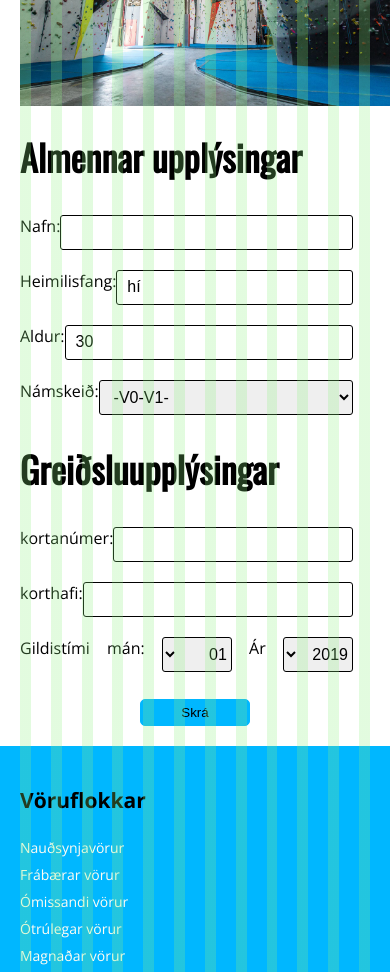
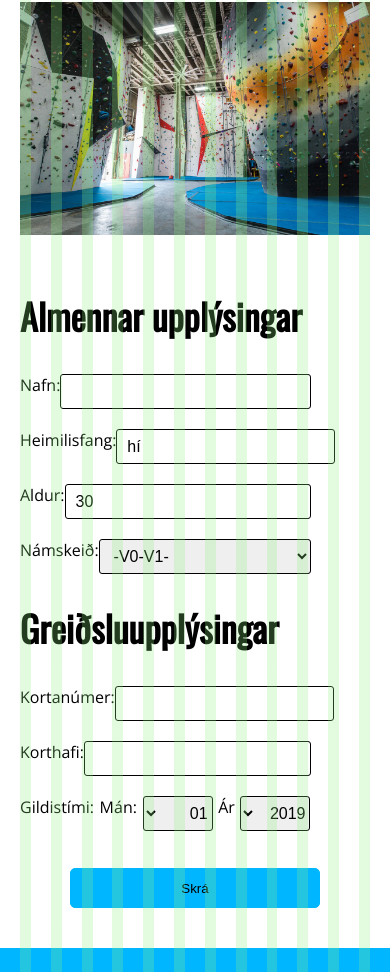
Before and after one commit to viktorgiz/Storaverkefnid, a plain HTML site: page Course.html in a window 390 px wide. Shown: the part 600-1572 px from the top of the page. Drawn offline with nearby package versions, Linux system fonts and the light colour scheme.

Commit message:
Add files via upload

```diff
--- a/Course.html
+++ b/Course.html
@@ -66,7 +66,7 @@
 
           <div class="col__form">
                   <label class="label__namskeid" for="Námskeið">Námskeið:</label>
-                  <select name="V0-V1" id="V0-V1">
+                  <select class="Select__namskeid name="V0-V1" id="V0-V1">
                   <option value=>-V0-V1-</option>
                   <option value= "V2-V4" > V2-V4 </option>
                   <option value= "V5-V7" > V5-V7 </option>
@@ -91,20 +91,20 @@
 
           <h3> Greiðsluupplýsingar</h3>
           <div class=" col__form">
-            <p class="AlmUppl__p">kortanúmer:</p>
+            <p class="AlmUppl__p">Kortanúmer:</p>
             <input class="input__staekka" type="text"
                       id = "Fjöldi"
                       value=" " />
         </div>
         <div class=" col__form">
-          <p class="AlmUppl__p">korthafi:</p>
+          <p class="AlmUppl__p">Korthafi:</p>
           <input class="input__staekka" type="text"
                     id = "Fjöldi"
                     value=" " />
       </div>
       <div class="col__form flex__gildis">
-          <p>Gildistími</p>
-              <label for="Mán">mán:</label>
+          <p>Gildistími:</p>
+              <label for="Mán">Mán:</label>
                 <select class="label__Gildis" name="Gildistími" id="Gildistími">
                   <option value=>01</option>
                   <option value= "01" > 02 </option>
@@ -142,7 +142,7 @@
         <div class="grid__row">
           <button>Skrá</button>
         </div>
-        <div class="grid__col"></div>  <!-- Verður að vera -->
+        <div class="row"></div>  <!-- Verður að vera -->
       </div>
     </div>
   </main>
@@ -190,6 +190,9 @@
           </ul>
         </div>
       </div>
+      <div>
+          <p class="Corporate__Prilihusid">© 2019 Prílihúsið</p>
+      </div>
     </div>
   </footer>
 </body>
--- a/Forsida.css
+++ b/Forsida.css
@@ -19,8 +19,9 @@
     width:250px;
     height:40px;
   }
-  .grid__row{
-    padding-bottom:40px;
+
+  .grid__col{
+    margin-bottom:0px;
   }
   @media(max-width:1000px){
     .right__col{
@@ -31,18 +32,21 @@
   }
 
   @media(max-width:700px){
-    .grid__col{
+    main .grid__col{
         width:100%;
+        margin-bottom:40px;
 
     /* header{} */
     /* footer{} */
     }
-    .grid__row {
+    main .grid__row {
         display: flex;
         flex-direction: column;
         margin-left: -10px;
         margin-right: -10px;
     }
+
+
 
     .grid__row:nth-child(1n) .grid__col:first-child {
         order: 2;
--- a/course.css
+++ b/course.css
@@ -1,5 +1,5 @@
 .col__form{
-    width:90%;
+    width:83%;
     display:inline-flex;
     justify-content: space-between;
 }
@@ -9,6 +9,13 @@
 .AlmUppl__form{
 } */
 
+.text p{
+    font-size:24px;
+}
+
+.grid__row:nth-of-type(2){
+    margin-top:30px;
+}
 input{
     display:block;
     border: 1px solid black;
@@ -35,20 +42,20 @@ input{
   .flex__gildis{
     justify-content: space-between;
   }
-
-
+  .Select__namskeid{
+      width:350px;
+  }
   label{
     margin-bottom: 20px;
     font-family: 'Open Sans', sans-serif;
     font-size: 16px;
    }
-
    .input__staekka{
        display:block;
        border: 1px solid black;
        border-radius: 3px;
        height:35px;
-    width: 430px;
+       width: 350px;
        padding-left: 10px;
        font-size: 16px;
        margin-bottom: 20px;
@@ -64,6 +71,8 @@ select{
        font-size: 16px;
     }
 
+
+
     .label__gildis{
         position: relative;
         display:block;
@@ -77,7 +86,9 @@ select{
     }
 
     button{
-      margin: auto;
+        margin: 10px auto 40px;
+        width: 250px;
+        height: 40px;
     }
 
 @media(max-width:700px){
--- a/styles.css
+++ b/styles.css
@@ -191,7 +191,9 @@
         font-family: 'Open Sans', sans-serif;
         font-size:14px;
         text-align: center;
+        margin-bottom:0px;
     }
+
 
     .grid__colFooter{
         width: 25%;
@@ -257,4 +259,15 @@
         .box__sides:nth-child(1){
             width:0px;
         }
+        .grid__col{
+            padding-right:20px;
+        }
+        footer .grid__row {
+            flex-wrap: wrap;
+        }
+        .grid__colFooter{
+            width: 50%;
+            padding-right: 10px;
+            padding-left: 10px;
+        }
     }
```
Lines whose indentation alone changed are shown as unchanged.
